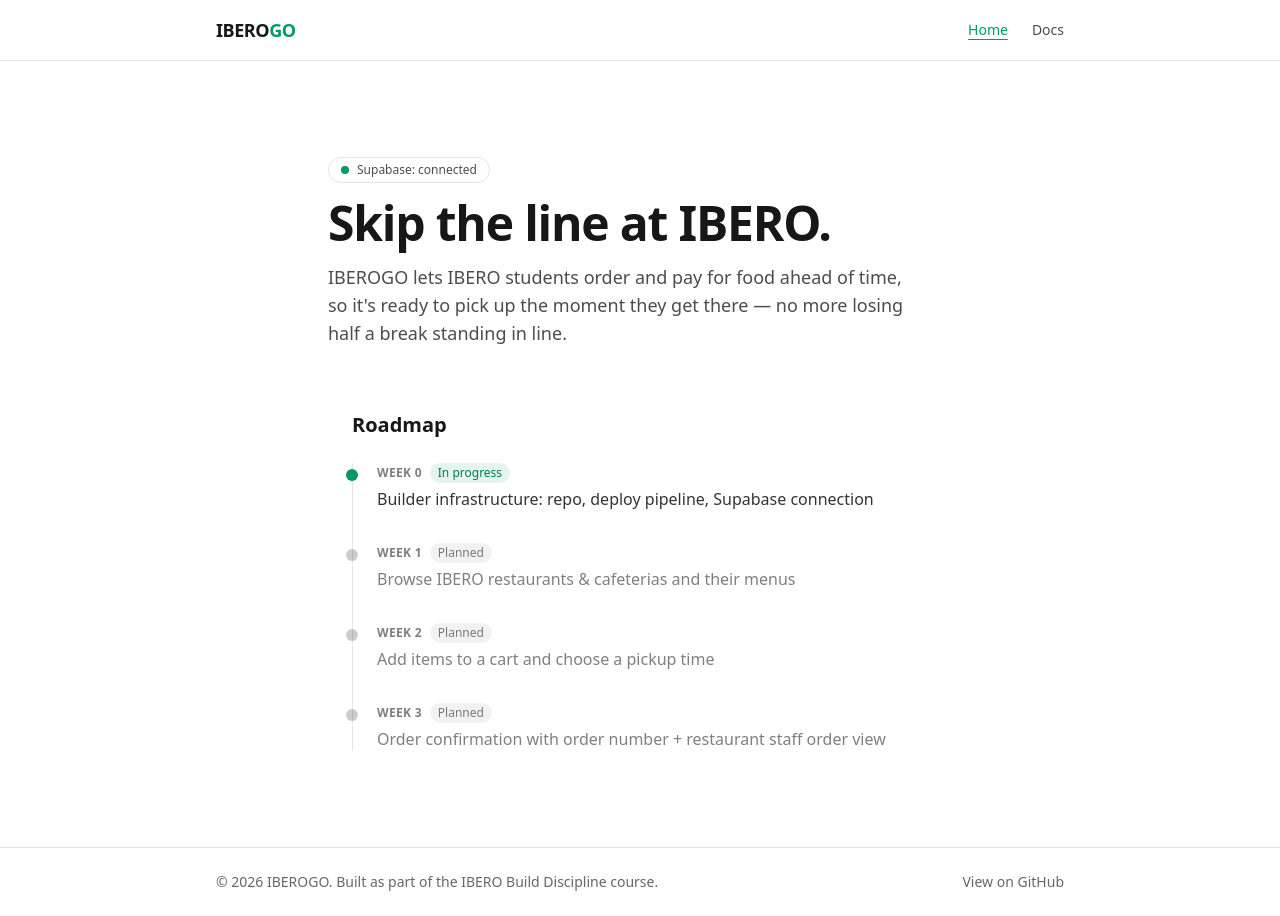
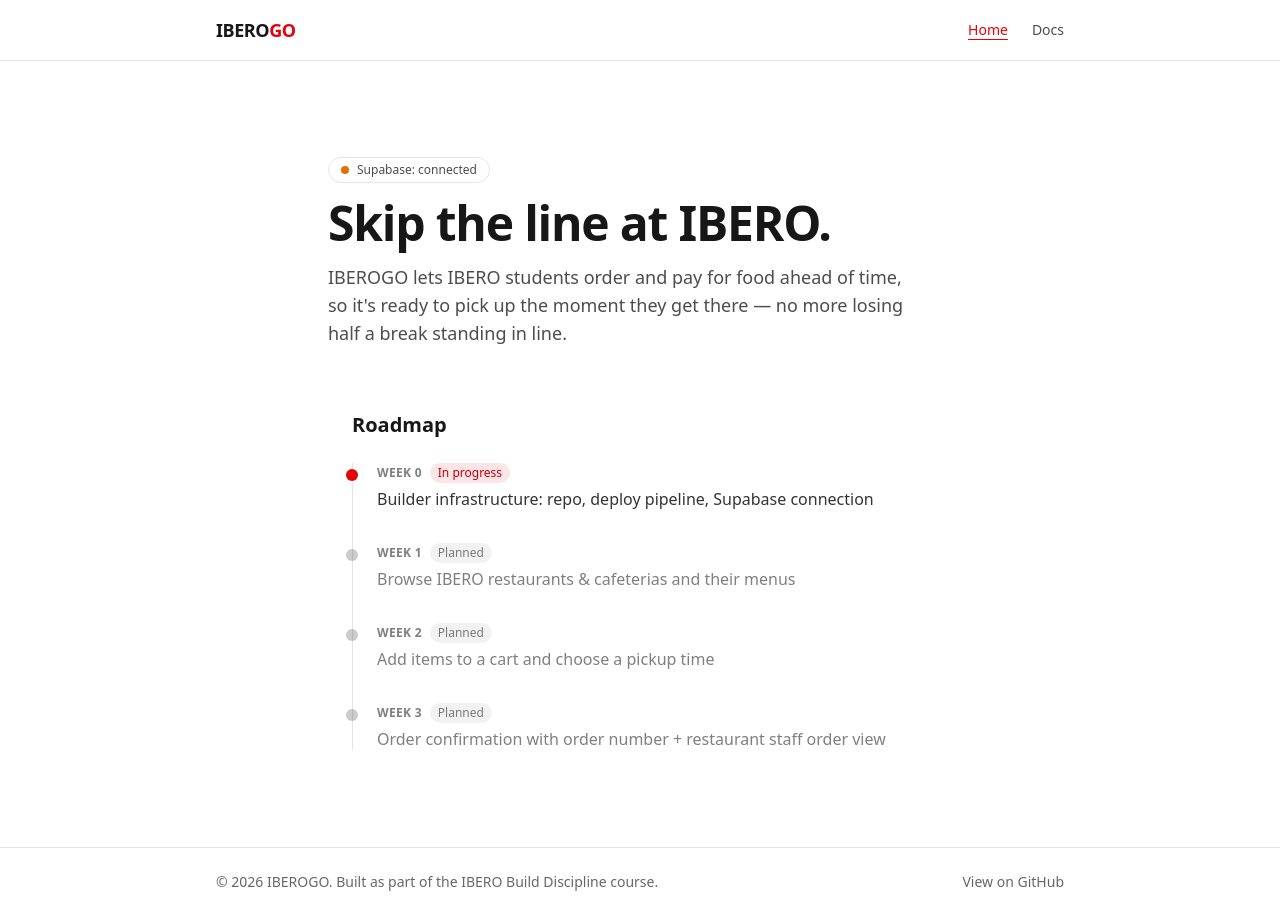
Before and after one commit to jpcarrascoo/iberogo, a Next.js app: page / in a window 1280 px wide. Built offline with nearby package versions, Linux system fonts and the light colour scheme; no server answers.

Commit message:
Change accent color to red

```diff
--- a/components/Footer.tsx
+++ b/components/Footer.tsx
@@ -12,7 +12,7 @@
           href="https://github.com/REPLACE_ME/iberogo"
           target="_blank"
           rel="noreferrer"
-          className="hover:text-emerald-600"
+          className="hover:text-red-600"
         >
           View on GitHub
         </a>
--- a/components/Navbar.tsx
+++ b/components/Navbar.tsx
@@ -15,7 +15,7 @@
     <header className="sticky top-0 z-50 border-b border-black/10 bg-white/90 backdrop-blur dark:border-white/10 dark:bg-black/80">
       <nav className="mx-auto flex max-w-4xl items-center justify-between px-4 py-4 sm:px-6">
         <Link href="/" className="text-lg font-bold tracking-tight">
-          IBERO<span className="text-emerald-600">GO</span>
+          IBERO<span className="text-red-600">GO</span>
         </Link>
         <ul className="flex items-center gap-6 text-sm font-medium">
           {links.map((link) => {
@@ -26,7 +26,7 @@
                   href={link.href}
                   className={
                     isActive
-                      ? "text-emerald-600 underline underline-offset-4"
+                      ? "text-red-600 underline underline-offset-4"
                       : "text-black/70 hover:text-black dark:text-white/70 dark:hover:text-white"
                   }
                 >
--- a/components/Roadmap.tsx
+++ b/components/Roadmap.tsx
@@ -22,7 +22,7 @@
               className={
                 "absolute -left-[7px] mt-1.5 h-3 w-3 rounded-full " +
                 (m.status === "current"
-                  ? "bg-emerald-600"
+                  ? "bg-red-600"
                   : "bg-black/20 dark:bg-white/20")
               }
             />
@@ -31,7 +31,7 @@
                 {m.week}
               </span>
               {m.status === "current" ? (
-                <span className="rounded-full bg-emerald-600/10 px-2 py-0.5 text-xs font-medium text-emerald-700 dark:text-emerald-400">
+                <span className="rounded-full bg-red-600/10 px-2 py-0.5 text-xs font-medium text-red-700 dark:text-red-400">
                   In progress
                 </span>
               ) : (
--- a/components/SupabaseStatus.tsx
+++ b/components/SupabaseStatus.tsx
@@ -44,8 +44,8 @@
     status === "checking"
       ? "bg-black/30 dark:bg-white/30"
       : status === "connected"
-        ? "bg-emerald-600"
-        : "bg-red-500";
+        ? "bg-amber-600"
+        : "bg-amber-500";
 
   return (
     <div className="inline-flex items-center gap-2 rounded-full border border-black/10 px-3 py-1 text-xs font-medium text-black/70 dark:border-white/10 dark:text-white/70">
```
